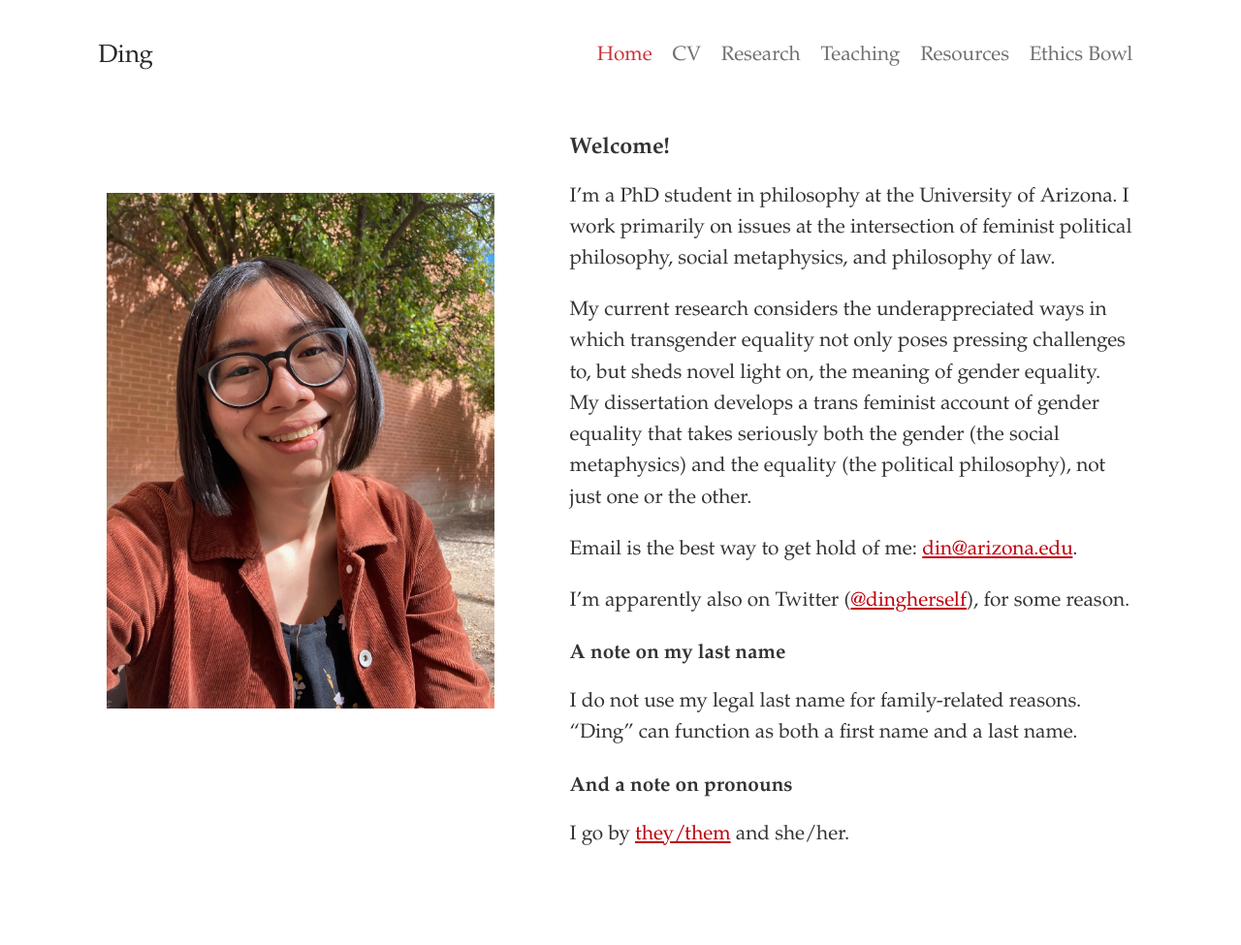
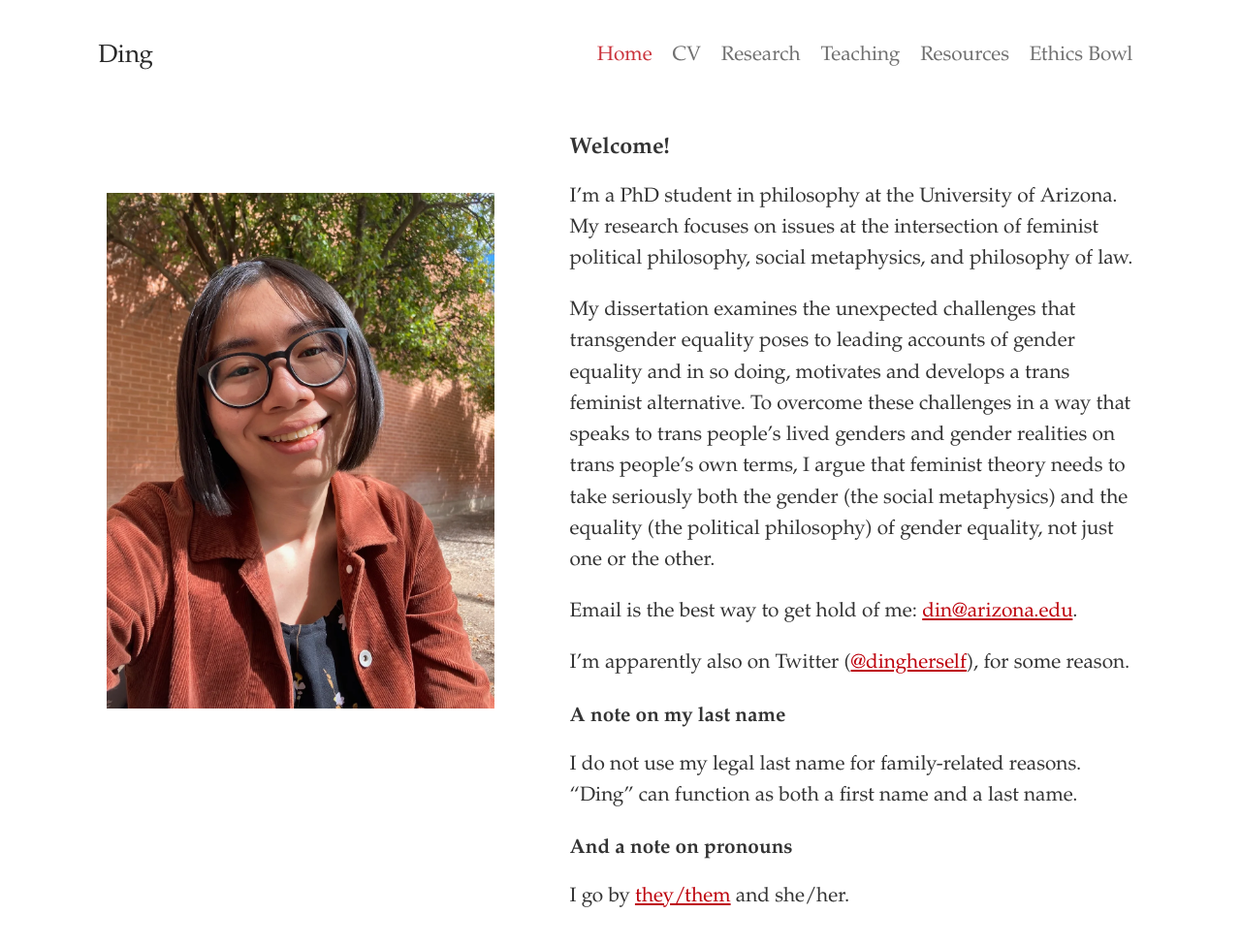
Before and after one commit to dingherself/dingherself.github.io, a Jekyll site: the page built from index.html, in a window 1280 px wide and 1026 px high. Shown: the top 975 px of the window at 97% size. Built offline with Jekyll 4.4.1, drawn with Linux system fonts in a browser that asks for light colours; some web fonts are replaced.

Commit message:
new research blurb

```diff
--- a/index.html
+++ b/index.html
@@ -10,9 +10,9 @@ headerpicalt: "A picture of me looking into the camera, smiling."
 
 <h1 style="font-size: 1.125rem; padding-top: 2pt;">Welcome!</h1>
 
-<p>I’m a PhD student in philosophy at the University of Arizona. I work primarily on issues at the intersection of feminist political philosophy, social metaphysics, and philosophy of law.</p>
+<p>I’m a PhD student in philosophy at the University of Arizona. My research focuses on issues at the intersection of feminist political philosophy, social metaphysics, and philosophy of law.</p>
 
-<p>My current research considers the underappreciated ways in which transgender equality not only poses pressing challenges to, but sheds novel light on, the meaning of gender equality. My dissertation develops a trans feminist account of gender equality that takes seriously both the gender (the social metaphysics) and the equality (the political philosophy), not just one or the other.</p>
+<p>My dissertation examines the unexpected challenges that transgender equality poses to leading accounts of gender equality and in so doing, motivates and develops a trans feminist alternative. To overcome these challenges in a way that speaks to trans people’s lived genders and gender realities on trans people’s own terms, I argue that feminist theory needs to take seriously both the gender (the social metaphysics) and the equality (the political philosophy) of gender equality, not just one or the other.</p>
 
 <script language="JavaScript" type="text/javascript">
   var u = "din";
```
